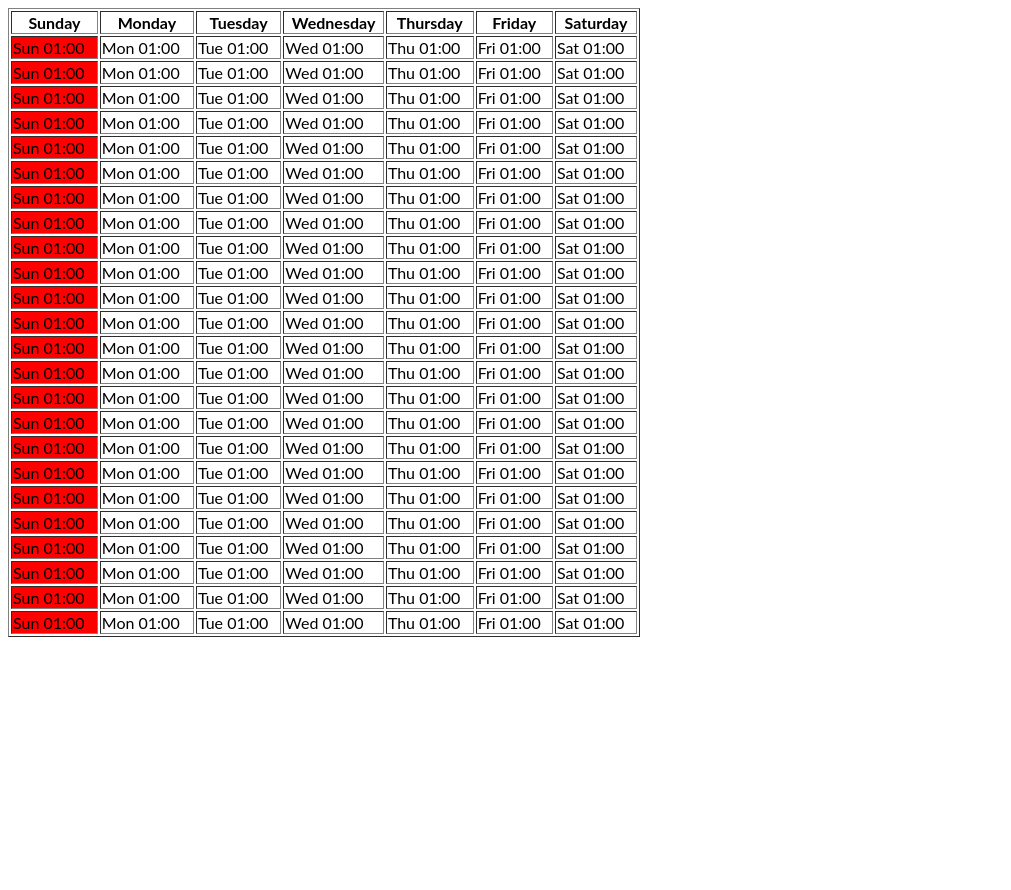
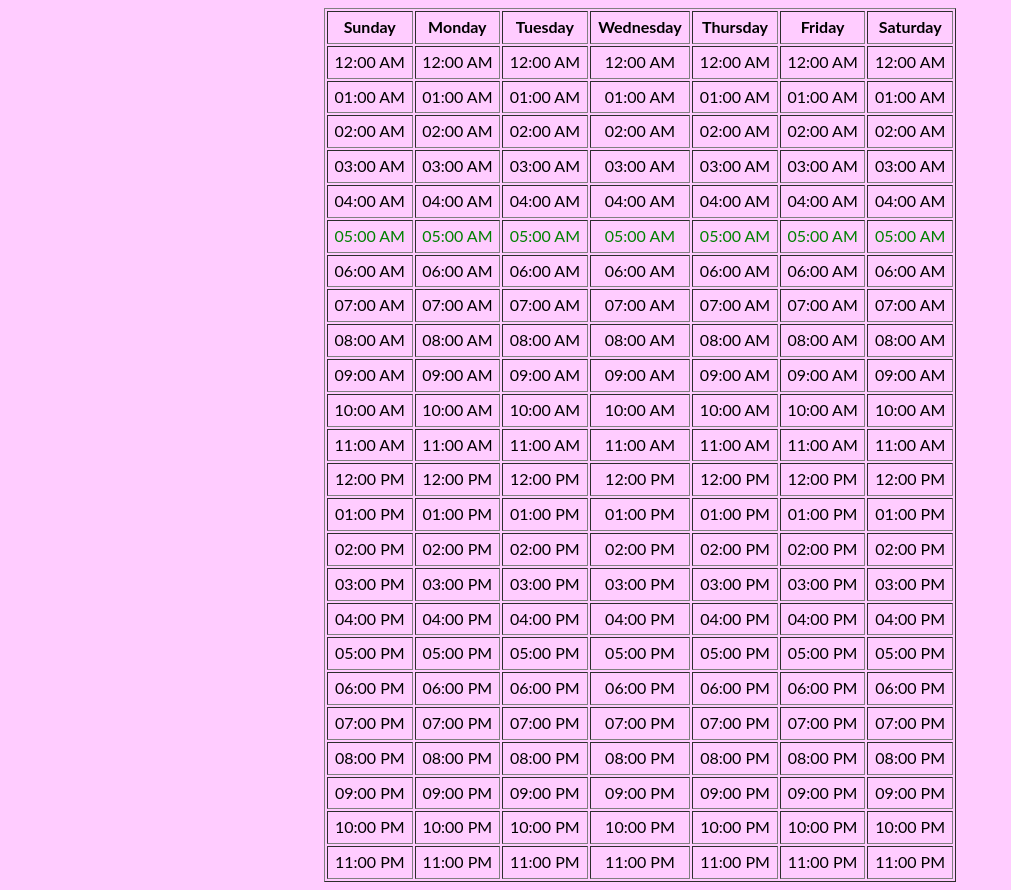
Before and after one commit to glassrocks/pill-pattern, a plain HTML site: page calendar.html in a window 1280 px wide. Shown: the whole page, without its empty margins (0-1011 px from the left). Before the commit the page ends 800 px from the top, so only its background shows below. Drawn offline with nearby package versions, Linux system fonts and the light colour scheme.

Commit message:
updated webpage/css for time management table

```diff
--- a/assets/calendar-styles.css
+++ b/assets/calendar-styles.css
@@ -1,9 +1,16 @@
-body, h1,h2, h3, h4, h5, h6 {
-  font-family: "Lato", sans-serif;}
+body, h1 ,h2, h3, h4, h5, h6 {
+  font-family: "Lato", sans-serif;
+  height: 100%;
+  line-height: 1.8;
+  background-color: #ffccff;
 }
 
-body, html {
-  height: 100%;
-  color: #777;
-  line-height: 1.8;
+.calendar {
+	margin-left: auto;
+    margin-right: auto;
+    text-align: center;
 }
+
+.cal-row-5 {
+	color: green;
+}
--- a/calendar.html
+++ b/calendar.html
@@ -1,22 +1,11 @@
 <!DOCTYPE html>
 <html>
 	<head>
+    <meta charset="UTF-8">
 		<link rel="stylesheet" href="./assets/calendar-styles.css">
 	</head>
-  <script src="https://ajax.googleapis.com/ajax/libs/jquery/3.3.1/jquery.min.js">
-    var i;
-    //for(i = 0; i < 24; i++) {
-
-    //}
-    var heading;
-    $("cal-heading").css("color": "blue");
-
-    heading = document.getElementsByClassName("cal-heading");
-    console.log(heading);
-    heading.style.color = "red";
-  </script>
 	<body>
-		<table class="calendar" style="width:50%" border="1">
+		<table class="calendar" style="width: 50%" border="1">
   			<tr class="cal-heading">
   				<th>Sunday</th>
     			<th>Monday</th>
@@ -26,221 +15,229 @@
     			<th>Friday</th>
     			<th>Saturday</th>
   			</tr>
-  			<tr class="time-1">
-    			<td style="background-color: red">Sun 01:00</td>
-    			<td>Mon 01:00</td>
-    			<td>Tue 01:00</td>
-    			<td>Wed 01:00</td>
-    			<td>Thu 01:00</td>
-    			<td>Fri 01:00</td>
-    			<td>Sat 01:00</td>
+        <tr class="cal-row-0">
+          <td>12:00 AM</td>
+          <td>12:00 AM</td>
+          <td>12:00 AM</td>
+          <td>12:00 AM</td>
+          <td>12:00 AM</td>
+          <td>12:00 AM</td>
+          <td>12:00 AM</td>
+        </tr>
+  			<tr class="cal-row-1">
+    			<td>01:00 AM</td>
+    			<td>01:00 AM</td>
+    			<td>01:00 AM</td>
+    			<td>01:00 AM</td>
+    			<td>01:00 AM</td>
+    			<td>01:00 AM</td>
+    			<td>01:00 AM</td>
   			</tr>
-  			<tr class="time-2">
-    			<td style="background-color: red">Sun 01:00</td>
-    			<td>Mon 01:00</td>
-    			<td>Tue 01:00</td>
-    			<td>Wed 01:00</td>
-    			<td>Thu 01:00</td>
-    			<td>Fri 01:00</td>
-    			<td>Sat 01:00</td>
+  			<tr class="cal-row-2">
+    			<td>02:00 AM</td>
+    			<td>02:00 AM</td>
+    			<td>02:00 AM</td>
+    			<td>02:00 AM</td>
+    			<td>02:00 AM</td>
+    			<td>02:00 AM</td>
+    			<td>02:00 AM</td>
   			</tr>
-  			<tr class="time-3">
-    			<td style="background-color: red">Sun 01:00</td>
-    			<td>Mon 01:00</td>
-    			<td>Tue 01:00</td>
-    			<td>Wed 01:00</td>
-    			<td>Thu 01:00</td>
-    			<td>Fri 01:00</td>
-    			<td>Sat 01:00</td>
+  			<tr class="cal-row-3">
+    			<td>03:00 AM</td>
+    			<td>03:00 AM</td>
+    			<td>03:00 AM</td>
+    			<td>03:00 AM</td>
+    			<td>03:00 AM</td>
+    			<td>03:00 AM</td>
+    			<td>03:00 AM</td>
   			</tr>
-  			<tr class="time-4">
-    			<td style="background-color: red">Sun 01:00</td>
-    			<td>Mon 01:00</td>
-    			<td>Tue 01:00</td>
-    			<td>Wed 01:00</td>
-    			<td>Thu 01:00</td>
-    			<td>Fri 01:00</td>
-    			<td>Sat 01:00</td>
+  			<tr class="cal-row-4">
+    			<td>04:00 AM</td>
+    			<td>04:00 AM</td>
+    			<td>04:00 AM</td>
+    			<td>04:00 AM</td>
+    			<td>04:00 AM</td>
+    			<td>04:00 AM</td>
+    			<td>04:00 AM</td>
   			</tr>
-  			<tr class="time-5">
-    			<td style="background-color: red">Sun 01:00</td>
-    			<td>Mon 01:00</td>
-    			<td>Tue 01:00</td>
-    			<td>Wed 01:00</td>
-    			<td>Thu 01:00</td>
-    			<td>Fri 01:00</td>
-    			<td>Sat 01:00</td>
+  			<tr class="cal-row-5">
+    			<td>05:00 AM</td>
+    			<td>05:00 AM</td>
+    			<td>05:00 AM</td>
+    			<td>05:00 AM</td>
+    			<td>05:00 AM</td>
+    			<td>05:00 AM</td>
+    			<td>05:00 AM</td>
   			</tr>
-  			<tr class="time-">
-    			<td style="background-color: red">Sun 01:00</td>
-    			<td>Mon 01:00</td>
-    			<td>Tue 01:00</td>
-    			<td>Wed 01:00</td>
-    			<td>Thu 01:00</td>
-    			<td>Fri 01:00</td>
-    			<td>Sat 01:00</td>
+  			<tr class="cal-row-6">
+    			<td>06:00 AM</td>
+    			<td>06:00 AM</td>
+    			<td>06:00 AM</td>
+    			<td>06:00 AM</td>
+    			<td>06:00 AM</td>
+    			<td>06:00 AM</td>
+    			<td>06:00 AM</td>
   			</tr>
-  			<tr>
-    			<td style="background-color: red">Sun 01:00</td>
-    			<td>Mon 01:00</td>
-    			<td>Tue 01:00</td>
-    			<td>Wed 01:00</td>
-    			<td>Thu 01:00</td>
-    			<td>Fri 01:00</td>
-    			<td>Sat 01:00</td>
+  			<tr class="cal-row-7">
+    			<td>07:00 AM</td>
+    			<td>07:00 AM</td>
+    			<td>07:00 AM</td>
+    			<td>07:00 AM</td>
+    			<td>07:00 AM</td>
+    			<td>07:00 AM</td>
+    			<td>07:00 AM</td>
   			</tr>
-  			<tr>
-    			<td style="background-color: red">Sun 01:00</td>
-    			<td>Mon 01:00</td>
-    			<td>Tue 01:00</td>
-    			<td>Wed 01:00</td>
-    			<td>Thu 01:00</td>
-    			<td>Fri 01:00</td>
-    			<td>Sat 01:00</td>
+  			<tr class="cal-row-8">
+    			<td>08:00 AM</td>
+    			<td>08:00 AM</td>
+    			<td>08:00 AM</td>
+    			<td>08:00 AM</td>
+    			<td>08:00 AM</td>
+    			<td>08:00 AM</td>
+    			<td>08:00 AM</td>
   			</tr>
-  			<tr>
-    			<td style="background-color: red">Sun 01:00</td>
-    			<td>Mon 01:00</td>
-    			<td>Tue 01:00</td>
-    			<td>Wed 01:00</td>
-    			<td>Thu 01:00</td>
-    			<td>Fri 01:00</td>
-    			<td>Sat 01:00</td>
+  			<tr class="cal-row-9">
+    			<td>09:00 AM</td>
+    			<td>09:00 AM</td>
+    			<td>09:00 AM</td>
+    			<td>09:00 AM</td>
+    			<td>09:00 AM</td>
+    			<td>09:00 AM</td>
+    			<td>09:00 AM</td>
   			</tr>
-  			<tr>
-    			<td style="background-color: red">Sun 01:00</td>
-    			<td>Mon 01:00</td>
-    			<td>Tue 01:00</td>
-    			<td>Wed 01:00</td>
-    			<td>Thu 01:00</td>
-    			<td>Fri 01:00</td>
-    			<td>Sat 01:00</td>
+  			<tr class="cal-row-10">
+    			<td>10:00 AM</td>
+    			<td>10:00 AM</td>
+    			<td>10:00 AM</td>
+    			<td>10:00 AM</td>
+    			<td>10:00 AM</td>
+    			<td>10:00 AM</td>
+    			<td>10:00 AM</td>
   			</tr>
-  			<tr>
-    			<td style="background-color: red">Sun 01:00</td>
-    			<td>Mon 01:00</td>
-    			<td>Tue 01:00</td>
-    			<td>Wed 01:00</td>
-    			<td>Thu 01:00</td>
-    			<td>Fri 01:00</td>
-    			<td>Sat 01:00</td>
+  			<tr class="cal-row-11">
+    			<td>11:00 AM</td>
+    			<td>11:00 AM</td>
+    			<td>11:00 AM</td>
+    			<td>11:00 AM</td>
+    			<td>11:00 AM</td>
+    			<td>11:00 AM</td>
+    			<td>11:00 AM</td>
   			</tr>
-  			<tr>
-    			<td style="background-color: red">Sun 01:00</td>
-    			<td>Mon 01:00</td>
-    			<td>Tue 01:00</td>
-    			<td>Wed 01:00</td>
-    			<td>Thu 01:00</td>
-    			<td>Fri 01:00</td>
-    			<td>Sat 01:00</td>
+  			<tr class="cal-row-12">
+    			<td>12:00 PM</td>
+    			<td>12:00 PM</td>
+    			<td>12:00 PM</td>
+    			<td>12:00 PM</td>
+    			<td>12:00 PM</td>
+    			<td>12:00 PM</td>
+    			<td>12:00 PM</td>
   			</tr>
-  			<tr>
-    			<td style="background-color: red">Sun 01:00</td>
-    			<td>Mon 01:00</td>
-    			<td>Tue 01:00</td>
-    			<td>Wed 01:00</td>
-    			<td>Thu 01:00</td>
-    			<td>Fri 01:00</td>
-    			<td>Sat 01:00</td>
+  			<tr class="cal-row-13">
+    			<td>01:00 PM</td>
+    			<td>01:00 PM</td>
+    			<td>01:00 PM</td>
+    			<td>01:00 PM</td>
+    			<td>01:00 PM</td>
+    			<td>01:00 PM</td>
+    			<td>01:00 PM</td>
   			</tr>
-  			<tr>
-    			<td style="background-color: red">Sun 01:00</td>
-    			<td>Mon 01:00</td>
-    			<td>Tue 01:00</td>
-    			<td>Wed 01:00</td>
-    			<td>Thu 01:00</td>
-    			<td>Fri 01:00</td>
-    			<td>Sat 01:00</td>
+  			<tr class="cal-row-14">
+    			<td>02:00 PM</td>
+    			<td>02:00 PM</td>
+    			<td>02:00 PM</td>
+    			<td>02:00 PM</td>
+    			<td>02:00 PM</td>
+    			<td>02:00 PM</td>
+    			<td>02:00 PM</td>
   			</tr>
-  			<tr>
-    			<td style="background-color: red">Sun 01:00</td>
-    			<td>Mon 01:00</td>
-    			<td>Tue 01:00</td>
-    			<td>Wed 01:00</td>
-    			<td>Thu 01:00</td>
-    			<td>Fri 01:00</td>
-    			<td>Sat 01:00</td>
+  			<tr class="cal-row-15">
+    			<td>03:00 PM</td>
+    			<td>03:00 PM</td>
+    			<td>03:00 PM</td>
+    			<td>03:00 PM</td>
+    			<td>03:00 PM</td>
+    			<td>03:00 PM</td>
+    			<td>03:00 PM</td>
   			</tr>
-  			<tr>
-    			<td style="background-color: red">Sun 01:00</td>
-    			<td>Mon 01:00</td>
-    			<td>Tue 01:00</td>
-    			<td>Wed 01:00</td>
-    			<td>Thu 01:00</td>
-    			<td>Fri 01:00</td>
-    			<td>Sat 01:00</td>
+  			<tr class="cal-row-16">
+    			<td>04:00 PM</td>
+    			<td>04:00 PM</td>
+    			<td>04:00 PM</td>
+    			<td>04:00 PM</td>
+    			<td>04:00 PM</td>
+    			<td>04:00 PM</td>
+    			<td>04:00 PM</td>
   			</tr>
-  			<tr>
-    			<td style="background-color: red">Sun 01:00</td>
-    			<td>Mon 01:00</td>
-    			<td>Tue 01:00</td>
-    			<td>Wed 01:00</td>
-    			<td>Thu 01:00</td>
-    			<td>Fri 01:00</td>
-    			<td>Sat 01:00</td>
+  			<tr class="cal-row-17">
+    			<td>05:00 PM</td>
+    			<td>05:00 PM</td>
+    			<td>05:00 PM</td>
+    			<td>05:00 PM</td>
+    			<td>05:00 PM</td>
+    			<td>05:00 PM</td>
+    			<td>05:00 PM</td>
   			</tr>
-  			<tr>
-    			<td style="background-color: red">Sun 01:00</td>
-    			<td>Mon 01:00</td>
-    			<td>Tue 01:00</td>
-    			<td>Wed 01:00</td>
-    			<td>Thu 01:00</td>
-    			<td>Fri 01:00</td>
-    			<td>Sat 01:00</td>
+  			<tr class="cal-row-18">
+    			<td>06:00 PM</td>
+    			<td>06:00 PM</td>
+    			<td>06:00 PM</td>
+    			<td>06:00 PM</td>
+    			<td>06:00 PM</td>
+    			<td>06:00 PM</td>
+    			<td>06:00 PM</td>
   			</tr>
-  			<tr>
-    			<td style="background-color: red">Sun 01:00</td>
-    			<td>Mon 01:00</td>
-    			<td>Tue 01:00</td>
-    			<td>Wed 01:00</td>
-    			<td>Thu 01:00</td>
-    			<td>Fri 01:00</td>
-    			<td>Sat 01:00</td>
+  			<tr class="cal-row-19">
+    			<td>07:00 PM</td>
+    			<td>07:00 PM</td>
+    			<td>07:00 PM</td>
+    			<td>07:00 PM</td>
+    			<td>07:00 PM</td>
+    			<td>07:00 PM</td>
+    			<td>07:00 PM</td>
   			</tr>
-  			<tr>
-    			<td style="background-color: red">Sun 01:00</td>
-    			<td>Mon 01:00</td>
-    			<td>Tue 01:00</td>
-    			<td>Wed 01:00</td>
-    			<td>Thu 01:00</td>
-    			<td>Fri 01:00</td>
-    			<td>Sat 01:00</td>
+  			<tr class="cal-row-20">
+    			<td>08:00 PM</td>
+    			<td>08:00 PM</td>
+    			<td>08:00 PM</td>
+    			<td>08:00 PM</td>
+    			<td>08:00 PM</td>
+    			<td>08:00 PM</td>
+    			<td>08:00 PM</td>
   			</tr>
-  			<tr>
-    			<td style="background-color: red">Sun 01:00</td>
-    			<td>Mon 01:00</td>
-    			<td>Tue 01:00</td>
-    			<td>Wed 01:00</td>
-    			<td>Thu 01:00</td>
-    			<td>Fri 01:00</td>
-    			<td>Sat 01:00</td>
+  			<tr class="cal-row-21">
+    			<td>09:00 PM</td>
+    			<td>09:00 PM</td>
+    			<td>09:00 PM</td>
+    			<td>09:00 PM</td>
+    			<td>09:00 PM</td>
+    			<td>09:00 PM</td>
+    			<td>09:00 PM</td>
   			</tr>
-  			<tr>
-    			<td style="background-color: red">Sun 01:00</td>
-    			<td>Mon 01:00</td>
-    			<td>Tue 01:00</td>
-    			<td>Wed 01:00</td>
-    			<td>Thu 01:00</td>
-    			<td>Fri 01:00</td>
-    			<td>Sat 01:00</td>
+        <tr class="cal-row-22">
+    			<td>10:00 PM</td>
+    			<td>10:00 PM</td>
+    			<td>10:00 PM</td>
+    			<td>10:00 PM</td>
+    			<td>10:00 PM</td>
+    			<td>10:00 PM</td>
+    			<td>10:00 PM</td>
   			</tr>
-  			<tr>
-    			<td style="background-color: red">Sun 01:00</td>
-    			<td>Mon 01:00</td>
-    			<td>Tue 01:00</td>
-    			<td>Wed 01:00</td>
-    			<td>Thu 01:00</td>
-    			<td>Fri 01:00</td>
-    			<td>Sat 01:00</td>
+  			<tr class="cal-row-23">
+    			<td>11:00 PM</td>
+    			<td>11:00 PM</td>
+    			<td>11:00 PM</td>
+    			<td>11:00 PM</td>
+    			<td>11:00 PM</td>
+    			<td>11:00 PM</td>
+    			<td>11:00 PM</td>
   			</tr>
-  			<tr>
-    			<td style="background-color: red">Sun 01:00</td>
-    			<td>Mon 01:00</td>
-    			<td>Tue 01:00</td>
-    			<td>Wed 01:00</td>
-    			<td>Thu 01:00</td>
-    			<td>Fri 01:00</td>
-    			<td>Sat 01:00</td>
-  			</tr>
-	</body>
+	  </table>
+    <script src="https://ajax.googleapis.com/ajax/libs/jquery/3.3.1/jquery.min.js"></script>
+    <script type="text/javascript" src="./assets/moment.js"></script>
+    <script type="text/javascript" src="./assets/calendar.js"></script>
+    <script>
+      var t = moment().format('h:mm:ss');
+      alert(t);
+    </script>
+  </body>
 </html>
```
